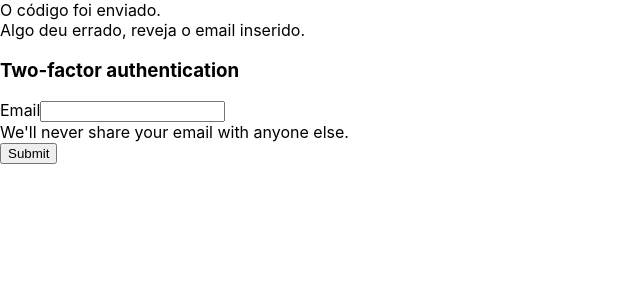
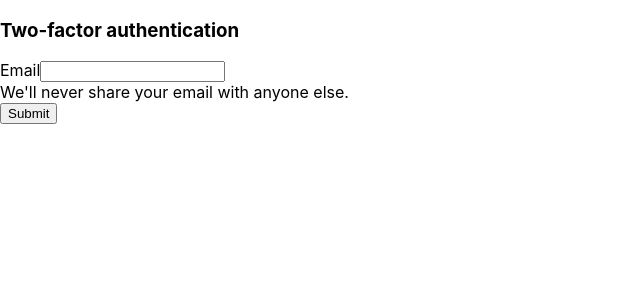
Before and after one commit to fernanda-freitas/two-factor-auth, a React (Create React App) app: page / in a window 1280 px wide. Shown: the top 300 px of the page, without its empty margins (0-640 px from the left). Built offline with nearby package versions, Linux system fonts and the light colour scheme; the HTML template or start-up script is replaced by a standard one.

Commit message:
create alert component and implement correct logic

```diff
--- /dev/null
+++ b/src/Alert.jsx
@@ -0,0 +1,11 @@
+import React from 'react';
+
+export default function Alert({ message }) {
+    return (
+        <>
+            <div className="alert alert-success" role="alert">
+                {message}
+            </div>
+        </>
+    )
+}
--- a/src/App.jsx
+++ b/src/App.jsx
@@ -1,5 +1,6 @@
 import React, { useRef, useState } from 'react';
 import emailjs from '@emailjs/browser';
+import Alert from './Alert'
 
 function App() {
   const form = useRef();
@@ -49,12 +50,7 @@ function App() {
     <div className='grid'>
       <div className="row">
         <div className='col-12 col-md-4 mx-auto mt-5 px-5'>
-          <div className="alert alert-success" role="alert">
-            O código foi enviado.
-          </div>
-          <div className="alert alert-danger" role="alert">
-            Algo deu errado, reveja o email inserido.
-          </div>
+          {isFormSent && <Alert message="Mensagem vem aqui" />}
           {!isFormSent ? (
             <form ref={form} onSubmit={sendEmail}>
               <h3 className='mb-4'>Two-factor authentication</h3>
```
